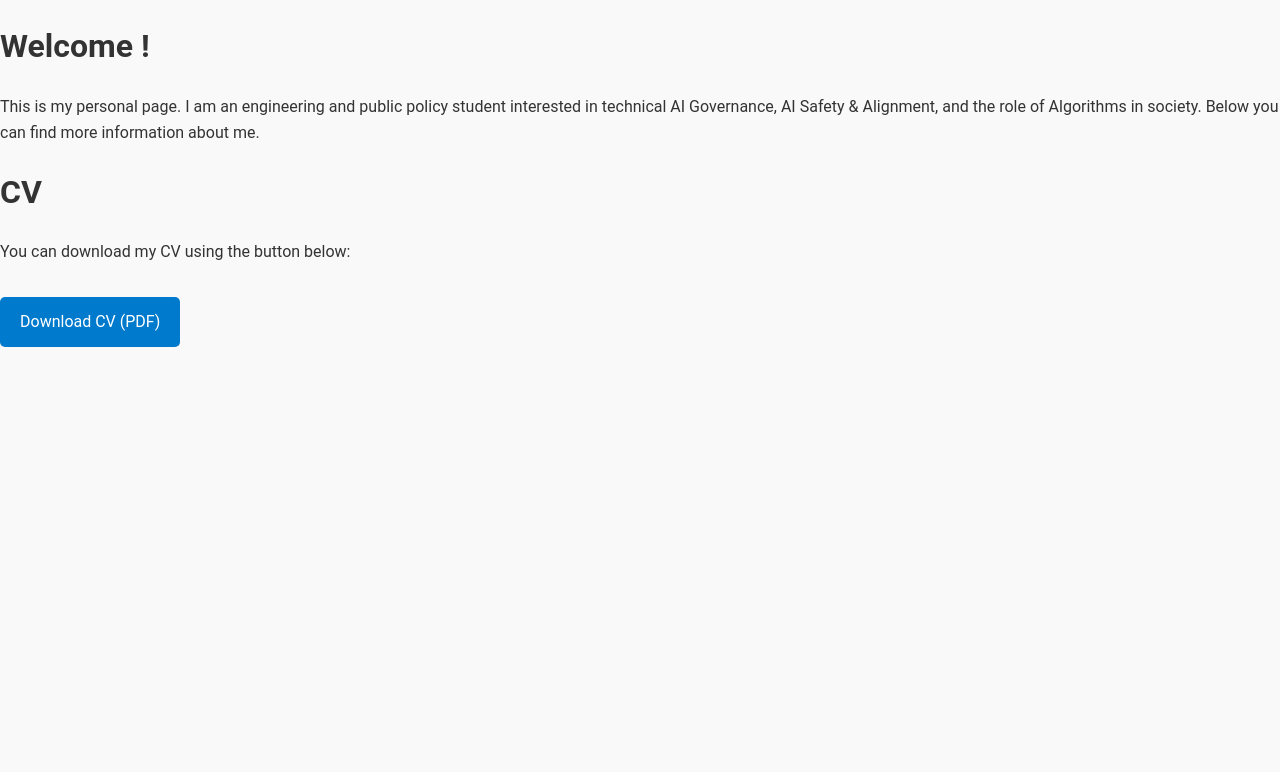
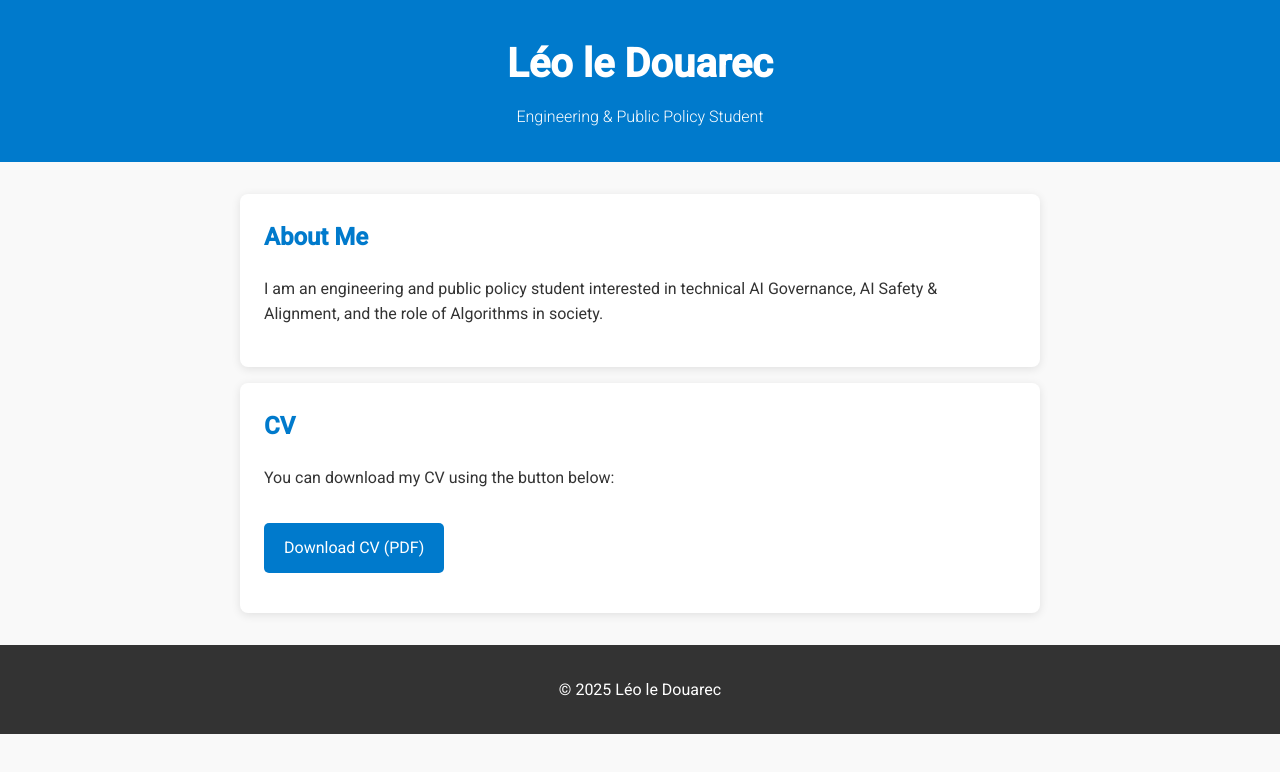
Before and after one commit to Lyreck/personal_website, a plain HTML site: page index.html in a window 1280 px wide. Drawn offline with Linux system fonts and the light colour scheme.

Commit message:
Refactor index.html structure and content

```diff
--- a/index.html
+++ b/index.html
@@ -2,20 +2,47 @@
 <html lang="en">
 <head>
   <meta charset="UTF-8" />
-  <meta name="viewport" content="width=device-width, initial-scale=1.0"/>
+  <meta name="viewport" content="width=device-width, initial-scale=1.0" />
   <title>Léo le Douarec</title>
   <link rel="stylesheet" href="style.css" />
+  <link href="https://fonts.googleapis.com/css2?family=Roboto:wght@300;400;500&display=swap" rel="stylesheet">
 </head>
 <body>
+  <header>
+    <h1>Léo le Douarec</h1>
+    <p>Engineering & Public Policy Student</p>
+  </header>
 
-  <h1> Welcome !</h1>
-  This is my personal page. I am an engineering and public policy student interested in technical AI Governance, AI Safety & Alignment, and the role of Algorithms in society. Below you can find more information about me.
+  <main>
+    <section class="about">
+      <h2>About Me</h2>
+      <p>
+        I am an engineering and public policy student interested in technical AI Governance, AI Safety & Alignment, and the role of Algorithms in society.
+      </p>
+    </section>
 
-  <div class="container">
-    <h1>CV </h1>
-    <p>You can download my CV using the button below:</p>
-    <a href="leo-ld-cv.pdf" class="button" download>Download CV (PDF)</a>
+    <section class="cv">
+      <h2>CV</h2>
+      <p>You can download my CV using the button below:</p>
+      <a href="leo-ld-cv.pdf" class="button" download>Download CV (PDF)</a>
+      <!-- Optional: Add a preview of your CV -->
+      <!-- <div class="cv-preview">
+        <img src="cv-preview.png" alt="CV Preview" />
+      </div> -->
+    </section>
 
-  </div>
+    <!-- Optional: Add a contact section -->
+    <!--
+    <section class="contact">
+      <h2>Contact</h2>
+      <p>Email: your.email@example.com</p>
+      <p>LinkedIn: <a href="#">Your LinkedIn</a></p>
+    </section>
+    -->
+  </main>
+
+  <footer>
+    <p>© 2025 Léo le Douarec</p>
+  </footer>
 </body>
 </html>
```
